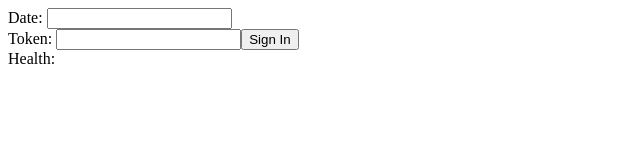
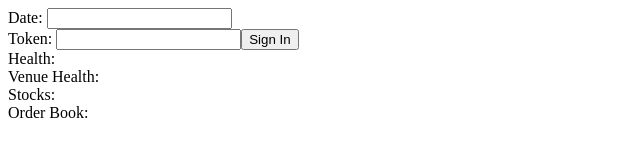
Before and after one commit to razbomi/stock-wing, a website: page index.html in a window 1280 px wide. Shown: the whole page, without its empty margins (0-640 px from the left). Drawn offline with nearby package versions, Linux system fonts and the light colour scheme; no server answers.

Commit message:
Stock api printing the json on the page need to put it in components nicely

```diff
--- a/index.html
+++ b/index.html
@@ -10,7 +10,10 @@
 
     <div>Date: <input type="text" name="date" id="date" /></div>
     <div>Token: <input type="text" name="token" id="token" /><button id="save">Sign In</button></div>
-    <div>Health: <span id="health"></span></div>
+    <div>Health: <div id="health"></div></div>
+    <div>Venue Health: <div id="venue-health"></div></div>
+    <div>Stocks: <div id="stocks"></div></div>
+    <div>Order Book: <div id="orders"></div></div>
 
 
     <script type='text/javascript' src='//ajax.googleapis.com/ajax/libs/jquery/2.2.0/jquery.min.js'></script>
@@ -21,28 +24,31 @@
 <!-- Simplest Thing First -->
 <script>
 $(document).ready(function() {
+  var venue = "TESTEX";
+  var stock = "FOOBAR";
+
   $( "#date" ).datepicker();
   $('#save').click(function() {
     Cookies.set( "api_key", $('#token').val() );
   });
 
   $.get("/api/heartbeat", function( data ) {
-    $("#health").html( '<span id="health">' + JSON.stringify(data) + '</span>' );
+    $("#health").html( '<span id="health-text">' + JSON.stringify(data) + '</span>' );
   });
 
   // https://starfighter.readme.io/docs/venue-healthcheck
-  $.get("/api/venues/" + "OBHOEX" + "/heartbeat", function( data ) {
-    console.log( JSON.stringify(data) );
+  $.get("/api/venues/" + venue + "/heartbeat", function( data ) {
+    $("#venue-health").html( '<span id="venue-health-text">' + JSON.stringify(data) + '</span>' );
   });
 
   // https://starfighter.readme.io/docs/list-stocks-on-venue
-  $.get("/api/venues/" + "OBHOEX" + "/stocks", function( data ) {
-    console.log( JSON.stringify(data) );
+  $.get("/api/venues/" + venue + "/stocks", function( data ) {
+    $("#stocks").html( '<span id="stocks-text">' + JSON.stringify(data) + '</span>' );
   });
 
   // https://starfighter.readme.io/docs/get-orderbook-for-stock
-  $.get("/api/venues/" + "OBHOEX" + "/stocks/ISB", function( data ) {
-    console.log( JSON.stringify(data) );
+  $.get("/api/venues/" + venue + "/stocks/" + stock, function( data ) {
+    $("#orders").html( '<span id="orders-text">' + JSON.stringify(data) + '</span>' );
   });
 });
 </script>
--- a/server.js
+++ b/server.js
@@ -3,8 +3,10 @@ var connect = require('connect');
 var serveStatic = require('serve-static');
 var httpProxy = require('http-proxy');
 
+var proxy = httpProxy.createProxyServer();
+
 var app = connect();
-var proxy = httpProxy.createProxyServer();
+// app.use( connect.logger() );
 
 // Routes: Should you put in modules
 app.use('/api', function fooMiddleware(req, res) {
```
